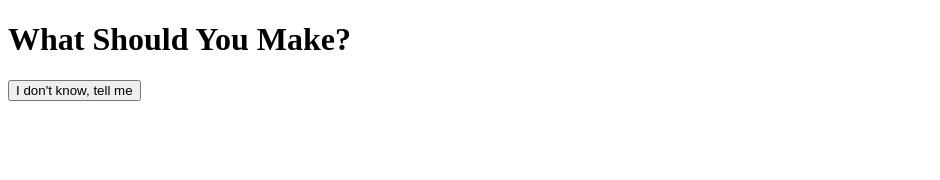
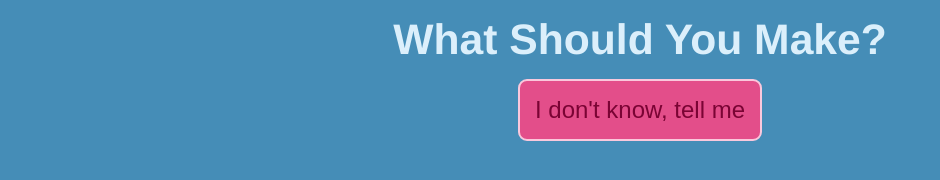
Before and after one commit to embooglement/embooglement.github.io, a plain HTML site: page project-ideas/index.html in a window 1280 px wide. Shown: the whole page, without its empty margins (0-940 px from the left). Drawn offline with Linux system fonts and the light colour scheme.

Commit message:
Update styling

```diff
--- a/project-ideas/index.html
+++ b/project-ideas/index.html
@@ -12,6 +12,31 @@
       ga('create', 'UA-46786763-3', 'auto');
       ga('send', 'pageview');
     </script>
+    <style>
+      body {
+        background-color: #458DB7;
+        text-align: center;
+        color: #DBEFFB;
+        font-family: Helvetica, Arial, sans-serif;
+      }
+      h1 {
+        margin: 15px auto;
+        font-size: 32pt;
+      }
+      p {
+        font-size: 18pt;
+      }
+      button {
+        color: #7A0434;
+        border-color: #FAC8DC;
+        border-width: 2px;
+        border-style: solid;
+        border-radius: 9px;
+        background-color: #E34E8A;
+        font-size: 18pt;
+        padding: 15px;
+      }
+    </style>
   </head>
   <body>
     <div id="what-should-you-make">
```
